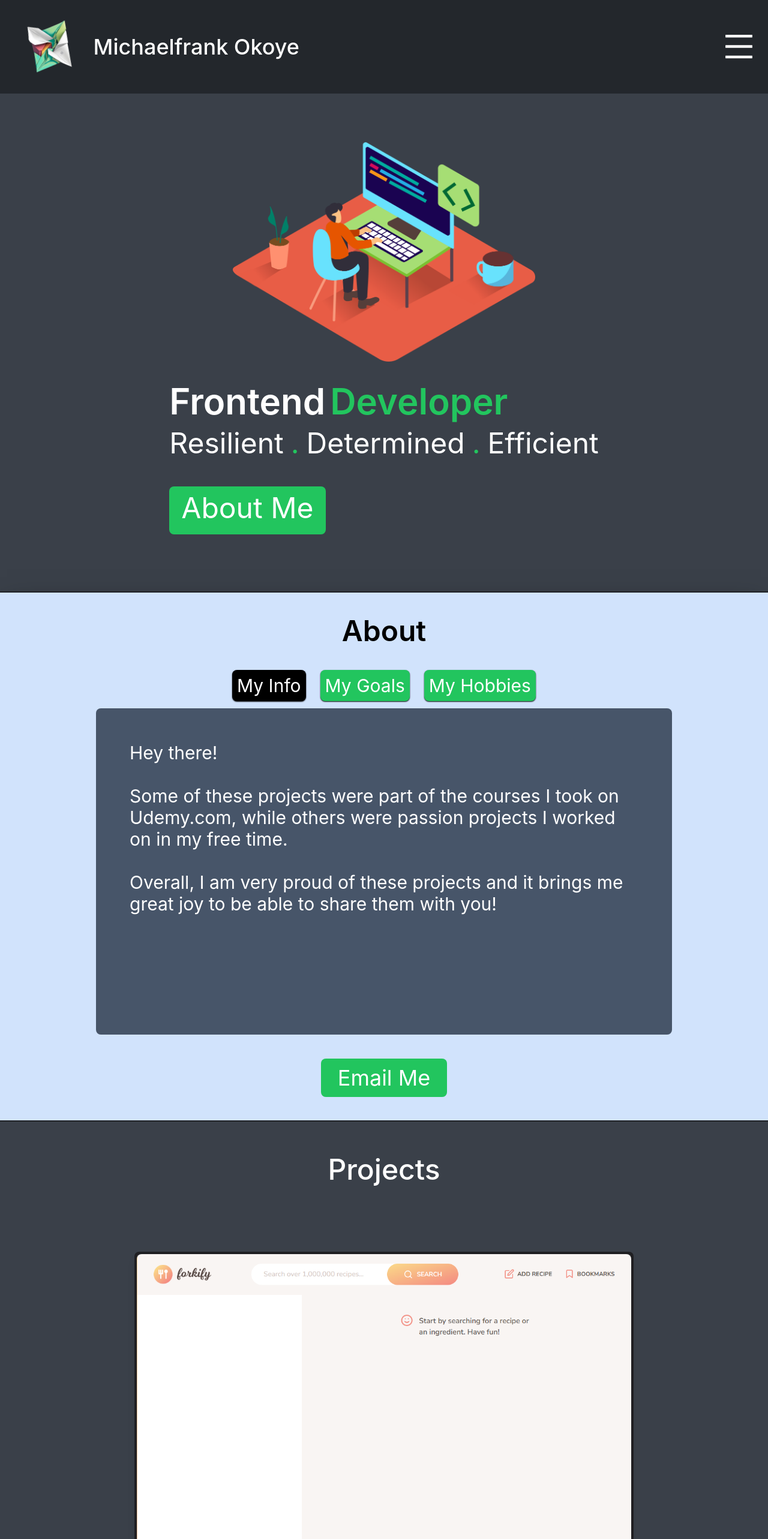
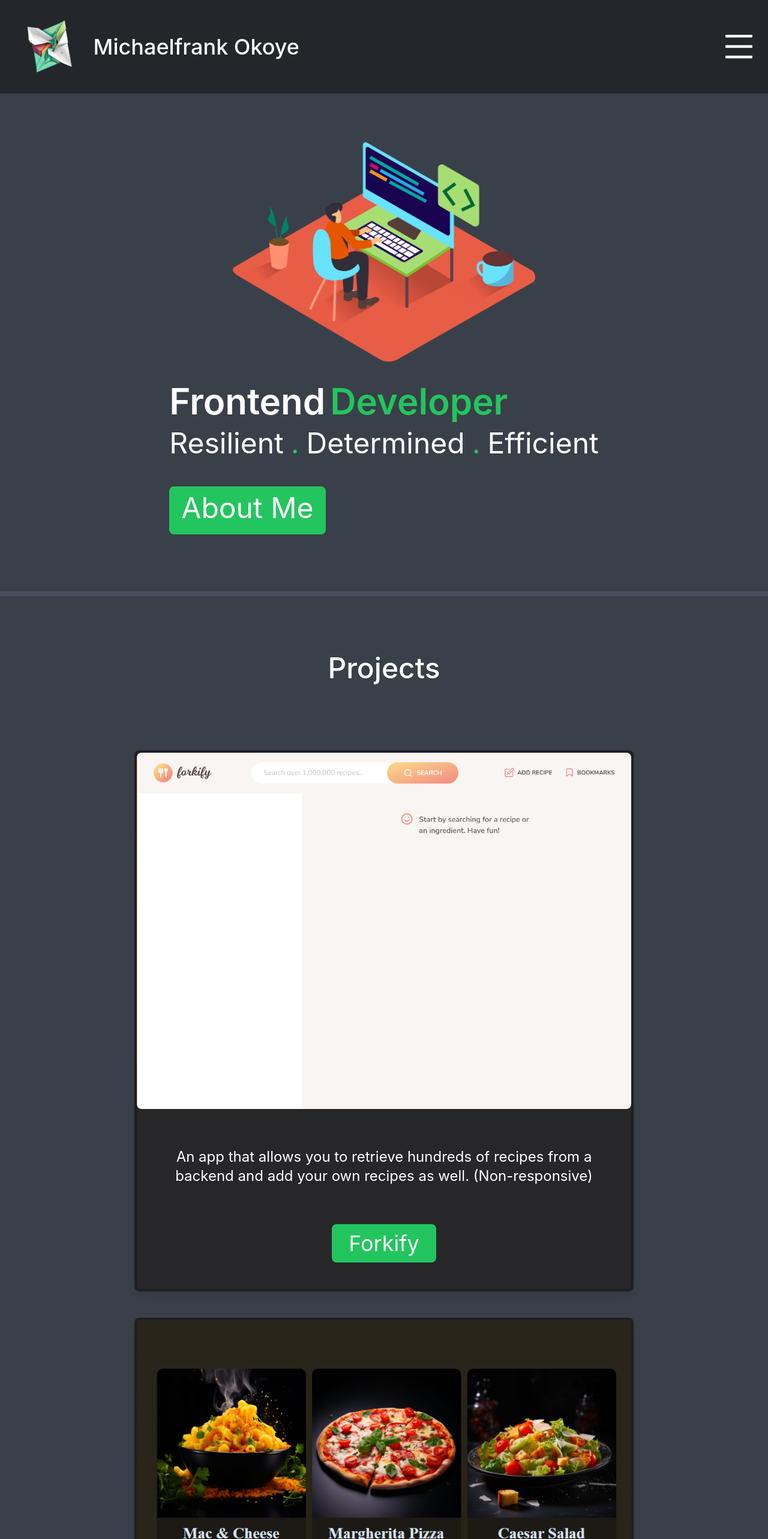
Before and after one commit to Rockingfid1/portfolio, a React (Create React App) app: page / in a window 1280 px wide. Shown: the top 2566 px of the page at 60% size. Built offline with nearby package versions, Linux system fonts and the light colour scheme.

Commit message:
re-arranged sections

```diff
--- a/src/App.js
+++ b/src/App.js
@@ -8,8 +8,8 @@ function App() {
   return (
     <ModalContextProvider>
       <SectionOne />
+      <SectionThree />
       <SectionTwo />
-      <SectionThree />
       <Footer />
     </ModalContextProvider>
   );
--- a/src/components/SectionOne.js
+++ b/src/components/SectionOne.js
@@ -27,7 +27,7 @@ export default function SectionOne() {
   return (
     <section
       ref={modalCtx.homeRef}
-      className="page-color w-screen min-h-screen flex flex-col"
+      className="page-color w-screen min-h-screen flex flex-col border-b-8  border-opacity-75 border-gray-600"
     >
       <Header />
       <AnimatePresence>
--- a/src/components/SectionThree.js
+++ b/src/components/SectionThree.js
@@ -10,7 +10,7 @@ export default function SectionThree() {
   return (
     <section
       ref={modalCtx.projectsRef}
-      className="w-screen h-fit page-color pb-20"
+      className="w-screen h-fit page-color pb-20 pt-10"
     >
       <motion.p
         initial={{ opacity: 0 }}
```
